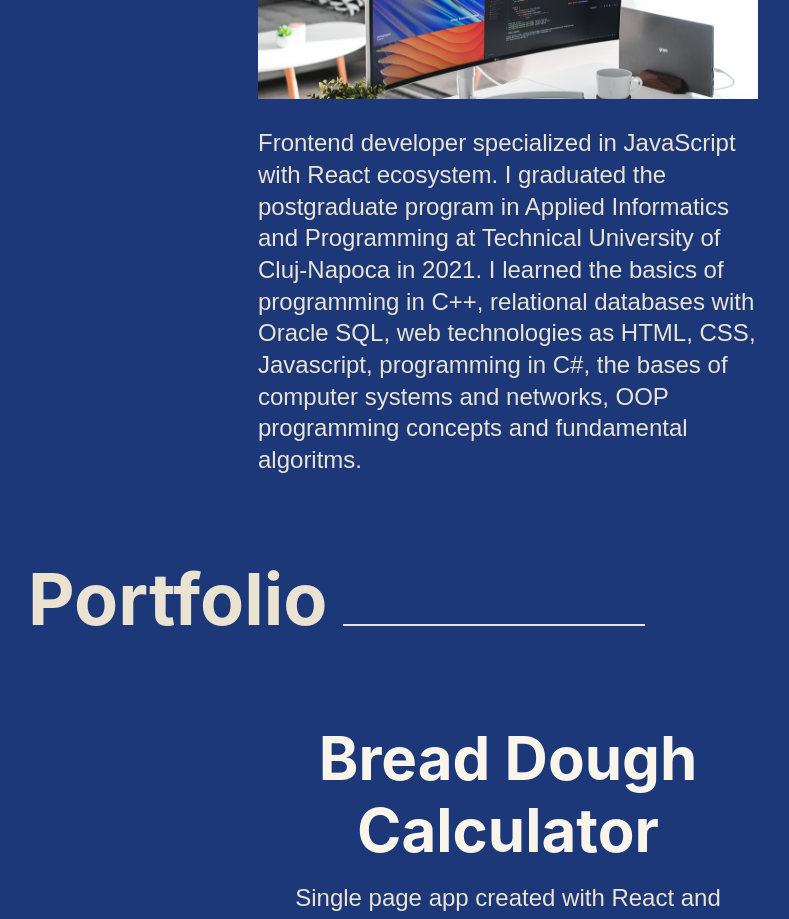
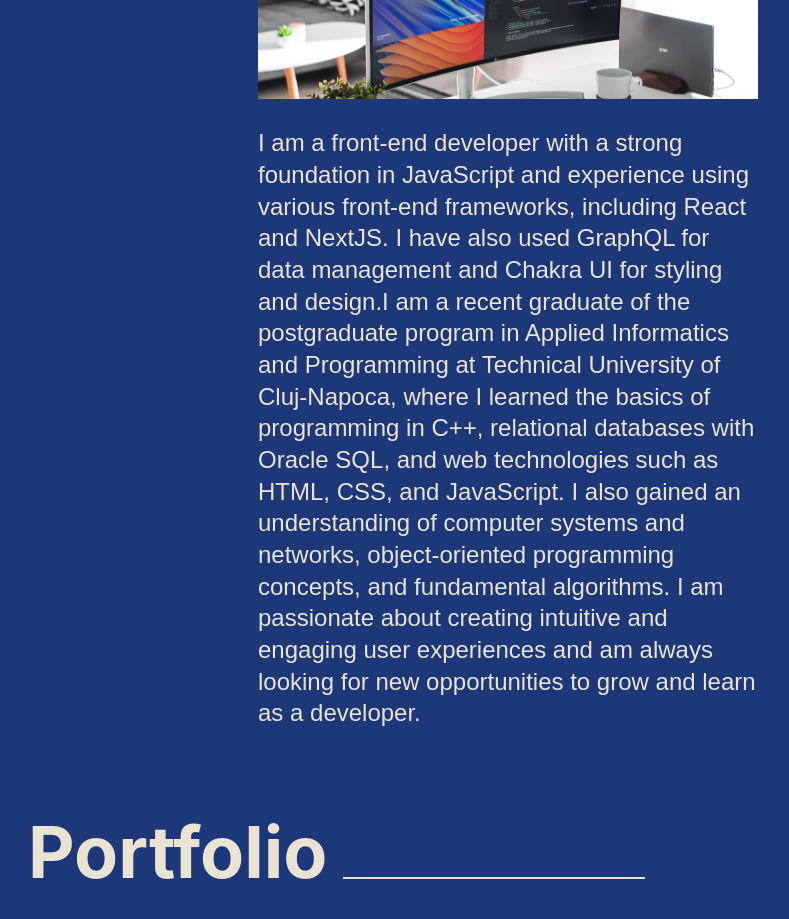
Before and after one commit to paul-ilies/iliespauldaniel, a Next.js app: page / in a window 1280 px wide. Shown: the part 1660-2579 px from the top of the page, without its empty margins (132-921 px from the left). Built offline with nearby package versions, Linux system fonts and the light colour scheme; a web font is replaced by a local one.

Commit message:
feat: description updated

```diff
--- a/components/About.tsx
+++ b/components/About.tsx
@@ -7,7 +7,7 @@ import useMediaQuery from "../hooks/useMediaQuery";
 const content = {
   heading: "About me",
   description:
-    "Frontend developer specialized in JavaScript with React ecosystem. I graduated the postgraduate program in Applied Informatics and Programming at Technical University of Cluj-Napoca in 2021. I learned the basics of programming in C++, relational databases with Oracle SQL, web technologies as HTML, CSS, Javascript, programming in C#, the bases of computer systems and networks, OOP programming concepts and fundamental algoritms.",
+    "I am a front-end developer with a strong foundation in JavaScript and experience using various front-end frameworks, including React and NextJS. I have also used GraphQL for data management and Chakra UI for styling and design.I am a recent graduate of the postgraduate program in Applied Informatics and Programming at Technical University of Cluj-Napoca, where I learned the basics of programming in C++, relational databases with Oracle SQL, and web technologies such as HTML, CSS, and JavaScript. I also gained an understanding of computer systems and networks, object-oriented programming concepts, and fundamental algorithms. I am passionate about creating intuitive and engaging user experiences and am always looking for new opportunities to grow and learn as a developer.",
 };
 
 const About = () => {
```
